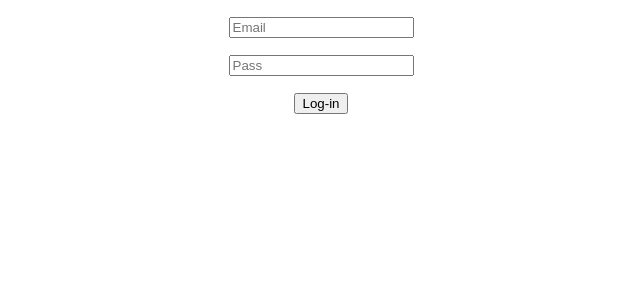
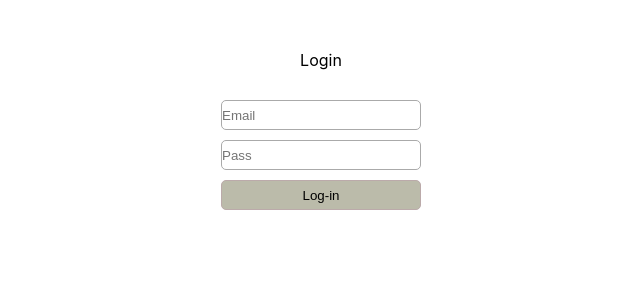
Before and after one commit to JhonathanMusa/api_node_jwt, a React (Create React App) app in the folder frontend/: page /login in a window 1280 px wide. Shown: the top 300 px of the page, without its empty margins (319-959 px from the left). Built offline with nearby package versions, Linux system fonts and the light colour scheme.

Commit message:
adding styles and new components

```diff
--- a/frontend/src/App.css
+++ b/frontend/src/App.css
@@ -1,38 +1,44 @@
-.App {
-  text-align: center;
+* {
+  box-sizing: border-box;
+  margin: 0;
+  padding: 0;
+}
+.container {
+  margin: auto;
 }
 
-.App-logo {
-  height: 40vmin;
-  pointer-events: none;
+.title-login {
+  text-align: center;
+  padding-top: 50px;
 }
 
-@media (prefers-reduced-motion: no-preference) {
-  .App-logo {
-    animation: App-logo-spin infinite 20s linear;
-  }
+.form-login {
+  display: flex;
+  flex-direction: column;
+  justify-content: center;
+  align-items: center;
+  padding-top: 30px;
 }
 
-.App-header {
-  background-color: #282c34;
-  min-height: 100vh;
-  display: flex;
-  flex-direction: column;
-  align-items: center;
-  justify-content: center;
-  font-size: calc(10px + 2vmin);
-  color: white;
+.form-login__input {
+  width: 200px;
+  height: 30px;
+  border: none;
+  border: 1px solid #aaa;
+  border-radius: 5px;
+  margin-bottom: 10px;
 }
 
-.App-link {
-  color: #61dafb;
+.form-login__button {
+  width: 200px;
+  height: 30px;
+  border: none;
+  border: 1px solid #baa;
+  border-radius: 5px;
+  background: #bba;
+  cursor: pointer;
 }
 
-@keyframes App-logo-spin {
-  from {
-    transform: rotate(0deg);
-  }
-  to {
-    transform: rotate(360deg);
-  }
+.form-login__button:hover {
+  background-color: #baa;
 }
--- a/frontend/src/components/Login.js
+++ b/frontend/src/components/Login.js
@@ -30,25 +30,33 @@ export default function Login() {
   };
 
   return (
-    <div>
-      <form onSubmit={submitHandle}>
-        <p>
+    <div className="container">
+      <div className="title-login">
+        <p>Login</p>
+      </div>
+      <form className="form-login" onSubmit={submitHandle}>
+        <div>
           <input
+            className="form-login__input"
+            name="email"
+            onChange={inputHandler}
+            placeholder="Email"
             type="email"
-            placeholder="Email"
+          />
+        </div>
+
+        <div>
+          <input
+            className="form-login__input"
+            name="password"
             onChange={inputHandler}
-            name="email"
+            placeholder="Pass"
+            type="password"
           />
-        </p>
-        <p>
-          <input
-            type="password"
-            placeholder="Pass"
-            onChange={inputHandler}
-            name="password"
-          />
-        </p>
-        <button>Log-in</button>
+        </div>
+        <div>
+          <button className="form-login__button">Log-in</button>
+        </div>
       </form>
     </div>
   );
```
Also changed, not shown: frontend/src/components/AddUsers.js (added, +9 -0 lines).
